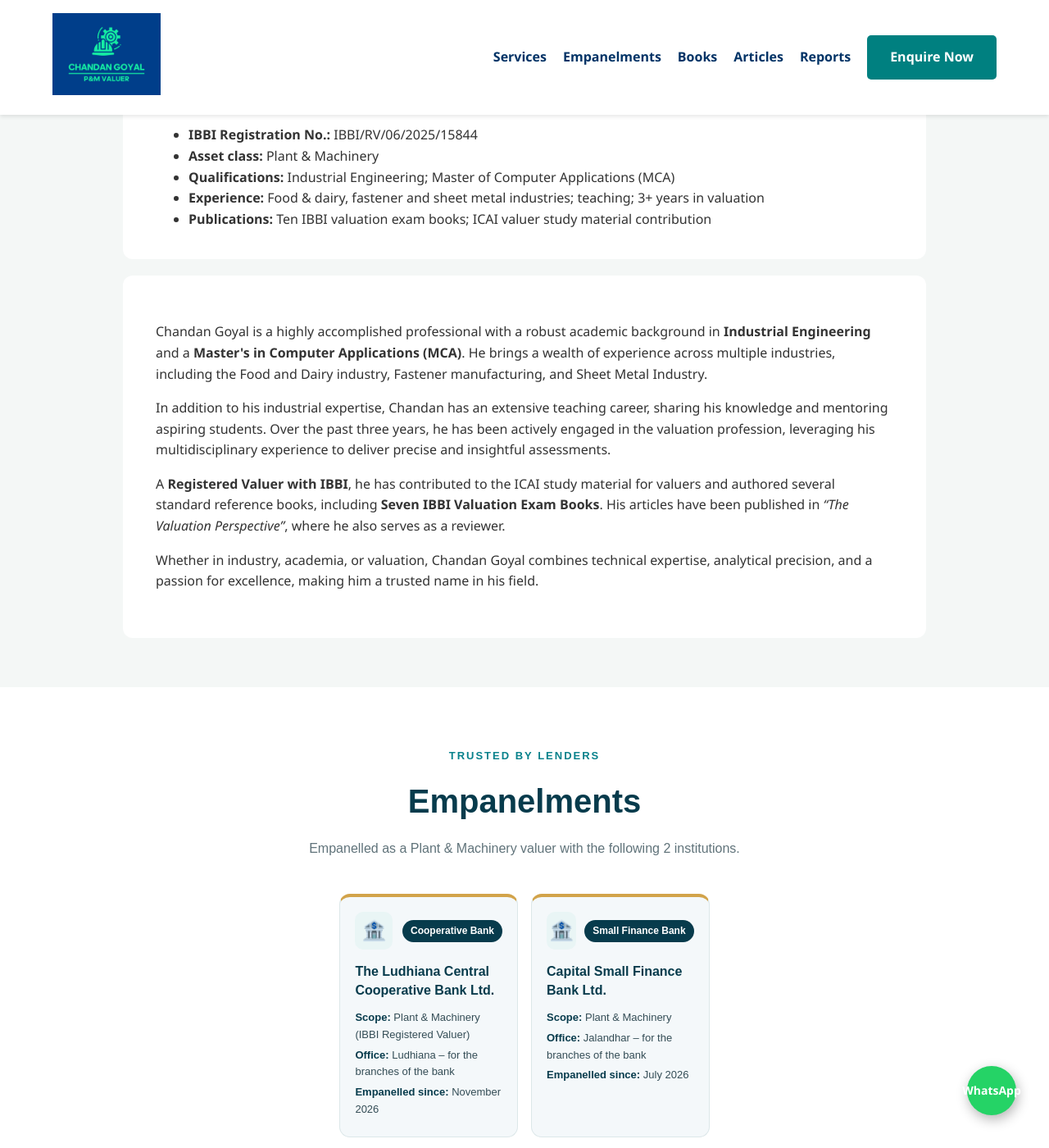
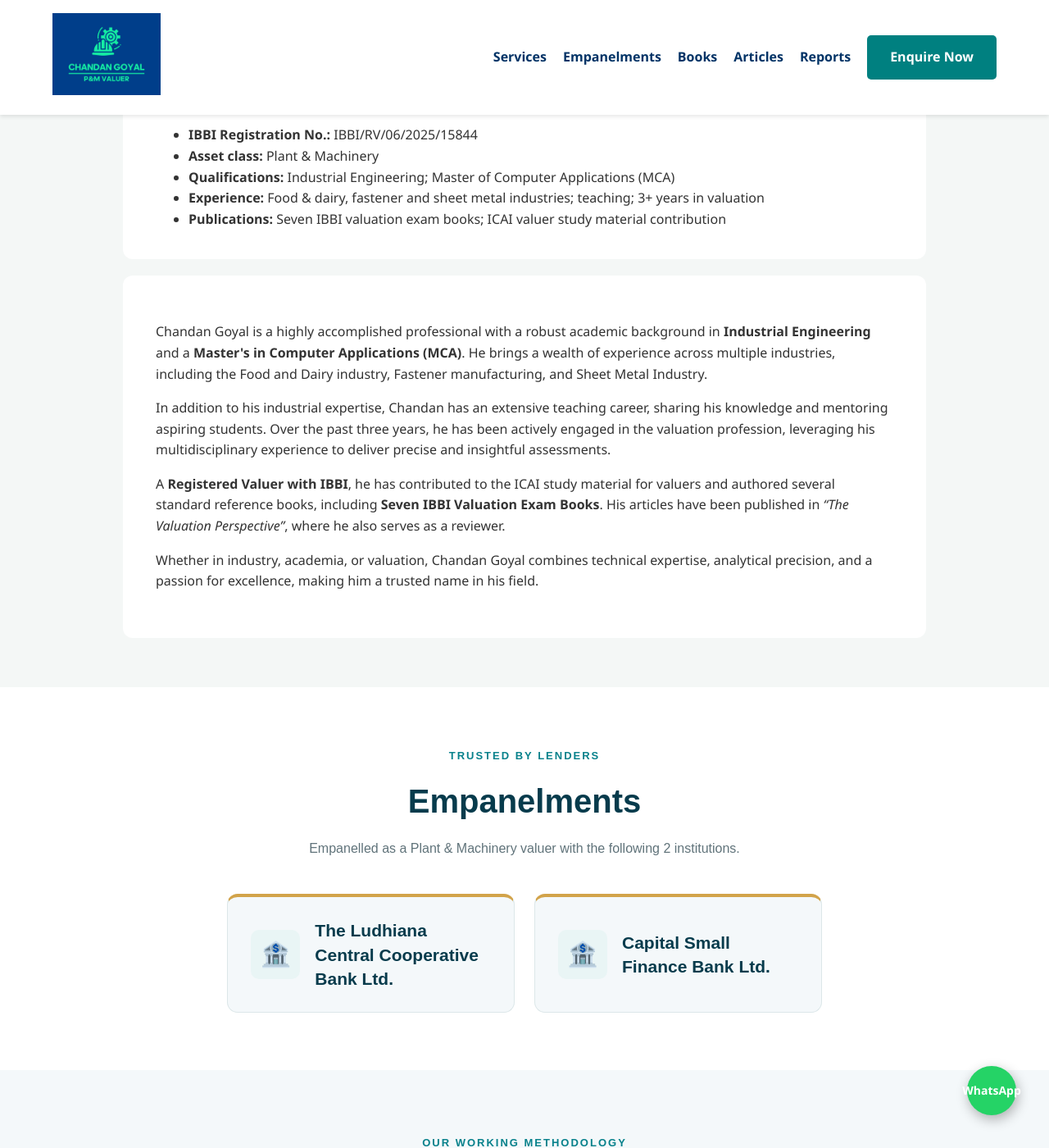
Before and after one commit to ErYojanGoyal/username.github.io, a Jekyll site: the page built from index.html, in a window 1280 px wide and 1400 px high, scrolled down 1780 px. Shown: the whole window at 82% size. Built offline with Jekyll 4.4.1, drawn with Linux system fonts in a browser that asks for light colours; some of the changed text lies outside the part shown.

Commit message:
Update index.html

```diff
--- a/index.html
+++ b/index.html
@@ -39,7 +39,7 @@ title: Home
 <div class="assignment-card"><span class="tag">Insurance</span><h3>Insurance &amp; Reporting</h3><p>Reinstatement and market value assessments, and valuations for financial reporting.</p></div>
 </div><p style="text-align:center;margin-top:25px">Other asset classes (land &amp; building, securities) are handled through our collaborative professional network.</p></section>
 <section id="about" style="background: var(--light);">
-    <h2 class="section-title">Professional Profile &amp; Credentials</h2><div style="max-width:900px;margin:0 auto 20px;background:#fff;padding:20px 40px;border-radius:12px"><ul><li><strong>IBBI Registration No.:</strong> IBBI/RV/06/2025/15844</li><li><strong>Asset class:</strong> Plant &amp; Machinery</li><li><strong>Qualifications:</strong> Industrial Engineering; Master of Computer Applications (MCA)</li><li><strong>Experience:</strong> Food &amp; dairy, fastener and sheet metal industries; teaching; 3+ years in valuation</li><li><strong>Publications:</strong> Ten IBBI valuation exam books; ICAI valuer study material contribution</li></ul></div>
+    <h2 class="section-title">Professional Profile &amp; Credentials</h2><div style="max-width:900px;margin:0 auto 20px;background:#fff;padding:20px 40px;border-radius:12px"><ul><li><strong>IBBI Registration No.:</strong> IBBI/RV/06/2025/15844</li><li><strong>Asset class:</strong> Plant &amp; Machinery</li><li><strong>Qualifications:</strong> Industrial Engineering; Master of Computer Applications (MCA)</li><li><strong>Experience:</strong> Food &amp; dairy, fastener and sheet metal industries; teaching; 3+ years in valuation</li><li><strong>Publications:</strong> Seven IBBI valuation exam books; ICAI valuer study material contribution</li></ul></div>
     <div style="max-width: 900px; margin: 0 auto; background: #fff; padding: 40px; border-radius: 12px;">
         <p>
         Chandan Goyal is a highly accomplished professional with a robust academic background in
@@ -77,20 +77,11 @@ title: Home
             <p>Empanelled as a Plant &amp; Machinery valuer with the following
             {% if emp.size == 1 %}institution{% else %}{{ emp.size }} institutions{% endif %}.</p>
         </div>
-        <div class="morebox" data-item=".emp-card" data-show-m="2"><div class="emp-grid r5">
+        <div class="morebox emp-box" data-item=".emp-card" data-show-m="3"><div class="emp-grid r5">
         {% for e in emp %}
             <div class="emp-card">
-                <div class="emp-top">
-                    {% if e.logo and e.logo != "" %}<img src="/{{ e.logo }}" alt="{{ e.name }} logo" class="emp-logo" loading="lazy">{% else %}<span class="emp-icon" aria-hidden="true">🏦</span>{% endif %}
-                    {% if e.type and e.type != "" %}<span class="emp-tag">{{ e.type }}</span>{% endif %}
-                </div>
+                {% if e.logo and e.logo != "" %}<img src="/{{ e.logo }}" alt="{{ e.name }} logo" class="emp-logo" loading="lazy">{% else %}<span class="emp-icon" aria-hidden="true">🏦</span>{% endif %}
                 <h3>{{ e.name }}</h3>
-                <ul>
-                    {% if e.scope and e.scope != "" %}<li><strong>Scope:</strong> {{ e.scope }}</li>{% endif %}
-                    {% if e.location and e.location != "" %}<li><strong>Office:</strong> {{ e.location }}</li>{% endif %}
-                    {% if e.since and e.since != "" %}<li><strong>Empanelled since:</strong> {{ e.since }}</li>{% endif %}
-                    {% if e.ref and e.ref != "" %}<li><strong>Ref.:</strong> {{ e.ref }}</li>{% endif %}
-                </ul>
             </div>
         {% endfor %}
         </div></div>
@@ -105,12 +96,17 @@ title: Home
 .morebox{--cols:5;--gap:16px}
 .r5{display:flex;flex-wrap:wrap;justify-content:center;gap:var(--gap)}
 .r5>*{flex:0 0 calc((100% - (var(--cols) - 1) * var(--gap)) / var(--cols));box-sizing:border-box;min-width:0;margin:0}
-.r5 .emp-card{padding:18px}.r5 .emp-card h3{font-size:16px}.r5 .emp-card li{font-size:13px;line-height:1.6}
 .r5 .assignment-card{padding:18px}.r5 .assignment-card h3{font-size:17px}.r5 .assignment-card p{font-size:14px}
 .r5-books{--gap:10px}
 @media (max-width:1100px){.morebox{--cols:3}}
 @media (max-width:760px){.morebox{--cols:2}}
 @media (max-width:520px){.morebox{--cols:1}.r5-books{--cols:2}}
+.emp-box{--cols:3;--gap:24px;max-width:1100px;margin:0 auto}
+.emp-box .emp-card{display:flex;align-items:center;gap:18px;min-height:120px;padding:26px 28px}
+.emp-box .emp-card h3{font-size:21px;line-height:1.4;margin:0}
+.emp-box .emp-icon,.emp-box .emp-logo{flex:0 0 auto;width:60px;height:60px;font-size:30px}
+@media (max-width:1100px){.emp-box{--cols:2}}
+@media (max-width:640px){.emp-box{--cols:1;--gap:14px}.emp-box .emp-card{min-height:0;padding:20px}.emp-box .emp-card h3{font-size:18px}.emp-box .emp-icon,.emp-box .emp-logo{width:48px;height:48px;font-size:24px}}
 .emp-section{padding:70px 5%;background:#fff;font-family:Arial,sans-serif}
 .emp-container{max-width:1200px;margin:auto}
 .emp-heading{max-width:780px;margin:0 auto 40px;text-align:center}
@@ -543,13 +539,26 @@ title: Home
             {% if mrp >= 1000 %}{% assign mrp_s = mrp | divided_by: 1000 | append: "," %}{% assign r = mrp | modulo: 1000 | prepend: "00" | slice: -3, 3 %}{% assign mrp_s = mrp_s | append: r %}{% else %}{% assign mrp_s = mrp %}{% endif %}
             {% if net >= 1000 %}{% assign net_s = net | divided_by: 1000 | append: "," %}{% assign r = net | modulo: 1000 | prepend: "00" | slice: -3, 3 %}{% assign net_s = net_s | append: r %}{% else %}{% assign net_s = net %}{% endif %}
             {% capture fullname %}{{ b.title }}{% if b.subtitle and b.subtitle != "" %} – {{ b.subtitle }}{% endif %}{% if b.volume and b.volume != "" %} ({{ b.volume }}){% endif %}{% endcapture %}
-            <div class="bk-card">
+            <div class="bk-card" role="button" tabindex="0" aria-haspopup="dialog" title="Click for book details">
                 <div class="bk-name">{{ b.subtitle }}{% if b.volume and b.volume != "" %} <span>· {{ b.volume }}</span>{% endif %}</div>
                 {% if b.authors and b.authors != "" %}<div class="bk-auth">{{ b.authors }}</div>{% endif %}
                 <div class="bk-foot">
                     <span class="bk-price">{% if mrp > 0 %}{% if disc > 0 or net < mrp %}<s>₹{{ mrp_s }}</s> {% endif %}<b>₹{{ net_s }}</b>{% else %}Price on request{% endif %}</span>
                     {% if b.available %}<a class="bk-buy" target="_blank" rel="noopener" href="https://wa.me/919465353872?text={{ 'I would like to buy the book: ' | append: fullname | strip | url_encode }}">Buy</a>{% else %}<span class="bk-soon">Soon</span>{% endif %}
                 </div>
+                <span class="bk-more">Details &amp; contents ›</span>
+                <template class="bk-detail">
+                    <p class="bkm-series">{{ b.title }}</p>
+                    <h3 id="bkm-title">{{ b.subtitle }}{% if b.volume and b.volume != "" %} <span>· {{ b.volume }}</span>{% endif %}</h3>
+                    {% if b.authors and b.authors != "" %}<p class="bkm-auth">By {{ b.authors }}</p>{% endif %}
+                    {% if b.description and b.description != "" %}<p class="bkm-desc">{{ b.description }}</p>{% endif %}
+                    {% if b.chapters and b.chapters.size > 0 %}<h4>Coverage</h4><ol class="bkm-list">{% for c in b.chapters %}<li><span>{{ c.name }}</span>{% if c.weightage and c.weightage != "" %}<em>{{ c.weightage }}</em>{% endif %}</li>{% endfor %}</ol>{% endif %}
+                    <div class="bkm-price">{% if mrp > 0 %}{% if disc > 0 or net < mrp %}<s>MRP ₹{{ mrp_s }}</s> {% endif %}<b>₹{{ net_s }}</b>{% if disc > 0 %} <i>{{ disc }}% off</i>{% endif %}{% else %}Price on request{% endif %}</div>
+                    <div class="bkm-actions">
+                        {% if b.available %}<a class="bkm-buy" target="_blank" rel="noopener" href="https://wa.me/919465353872?text={{ 'I would like to buy the book: ' | append: fullname | strip | url_encode }}">Buy on WhatsApp</a>{% else %}<span class="bk-soon">Coming soon</span>{% endif %}
+                        <button type="button" class="bkm-back" data-close>← Back to website</button>
+                    </div>
+                </template>
             </div>
         {% endfor %}
         </div>
@@ -557,6 +566,7 @@ title: Home
     </div>
     <p class="more-wrap" hidden><button type="button" class="more-btn" data-total="{{ books.size }}" data-label="books">View all {{ books.size }} books ▾</button></p>
 </section>
+<dialog id="bk-modal" aria-labelledby="bkm-title"><button type="button" class="bkm-x" data-close aria-label="Close">×</button><div class="bkm-body"></div></dialog>
 <style>
 .bk-section{padding:40px 5%;background:#f4f8fa;font-family:Arial,sans-serif;max-width:1200px;margin:0 auto}
 .bk-title{color:#073b4c;font-size:22px;text-align:center;margin:0 0 6px}
@@ -571,6 +581,26 @@ title: Home
 .bk-price{font-size:13px;color:#344d56}.bk-price s{color:#999}.bk-price b{color:#073b4c;font-size:15px}
 .bk-buy{background:#087f8c;color:#fff;font-size:12px;font-weight:700;padding:4px 12px;border-radius:6px;text-decoration:none}
 .bk-soon{color:#60737a;font-size:12px}
+.bk-card{cursor:pointer;transition:box-shadow .2s,border-color .2s}
+.bk-card:hover,.bk-card:focus-visible{border-color:#087f8c;box-shadow:0 4px 14px rgba(7,59,76,.12);outline:none}
+.bk-more{color:#07818b;font-size:11.5px;font-weight:700;margin-top:4px}
+#bk-modal{border:0;border-radius:14px;padding:0;width:min(640px,94vw);max-height:88vh;box-shadow:0 20px 60px rgba(0,0,0,.3);font-family:Arial,sans-serif;color:#344d56}
+#bk-modal::backdrop{background:rgba(7,59,76,.55)}
+.bkm-body{padding:28px 30px 24px;overflow:auto;max-height:88vh;box-sizing:border-box}
+.bkm-x{position:absolute;top:8px;right:12px;background:none;border:0;font-size:30px;line-height:1;color:#60737a;cursor:pointer}
+.bkm-series{color:#07818b;font-size:12px;font-weight:800;letter-spacing:1px;text-transform:uppercase;margin:0 30px 6px 0}
+#bk-modal h3{color:#073b4c;font-size:22px;line-height:1.35;margin:0 30px 6px 0}#bk-modal h3 span{color:#07818b}
+.bkm-auth{font-size:14px;color:#60737a;margin:0 0 14px}
+.bkm-desc{font-size:15px;line-height:1.7;margin:0 0 16px}
+#bk-modal h4{color:#073b4c;font-size:15px;margin:0 0 8px;text-transform:uppercase;letter-spacing:.5px}
+.bkm-list{margin:0 0 18px;padding:0;list-style:none;counter-reset:bk;font-size:14.5px;line-height:1.5}
+.bkm-list li{display:flex;gap:10px;align-items:baseline;padding:6px 0;border-bottom:1px dashed #dce7e9;counter-increment:bk}.bkm-list li::before{content:counter(bk) ".";color:#07818b;font-weight:700;min-width:18px}.bkm-list li span{flex:1}
+.bkm-list li em{font-style:normal;font-size:12.5px;font-weight:700;color:#07818b;white-space:nowrap}
+.bkm-price{font-size:15px;margin:0 0 18px}.bkm-price s{color:#999}.bkm-price b{color:#073b4c;font-size:22px}.bkm-price i{font-style:normal;background:#e9f5f5;color:#07818b;font-weight:700;font-size:12.5px;padding:3px 8px;border-radius:12px}
+.bkm-actions{display:flex;flex-wrap:wrap;gap:10px;position:sticky;bottom:-24px;background:#fff;padding:12px 0 6px;border-top:1px solid #eef3f4}
+.bkm-buy{background:#25d366;color:#fff;font-weight:700;font-size:15px;padding:11px 20px;border-radius:8px;text-decoration:none}
+.bkm-back{background:#fff;color:#073b4c;border:2px solid #073b4c;font-weight:700;font-size:15px;padding:9px 18px;border-radius:8px;cursor:pointer;font-family:inherit}
+@media (max-width:520px){.bkm-body{padding:22px 18px 18px}.bkm-actions{bottom:-18px}#bk-modal h3{font-size:19px}.bkm-actions>*{flex:1 1 100%;text-align:center}}
 @media (max-width:580px){.bk-section{padding:32px 5%}}
 </style>
 {% endif %}
```
Also changed, not shown: other parts of index.html (+7 -0 lines).
